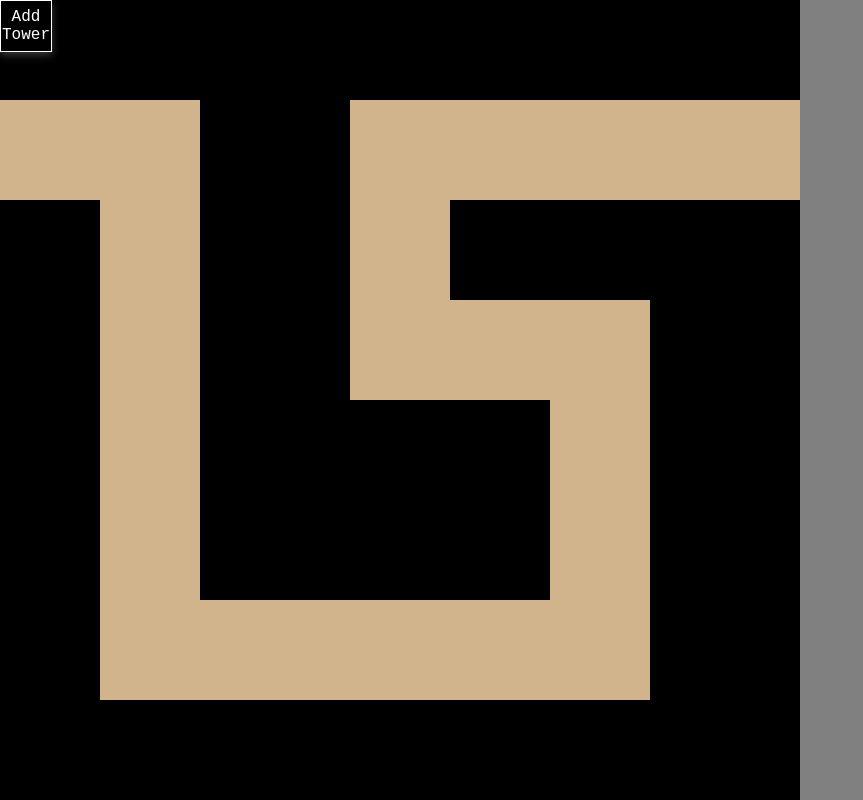
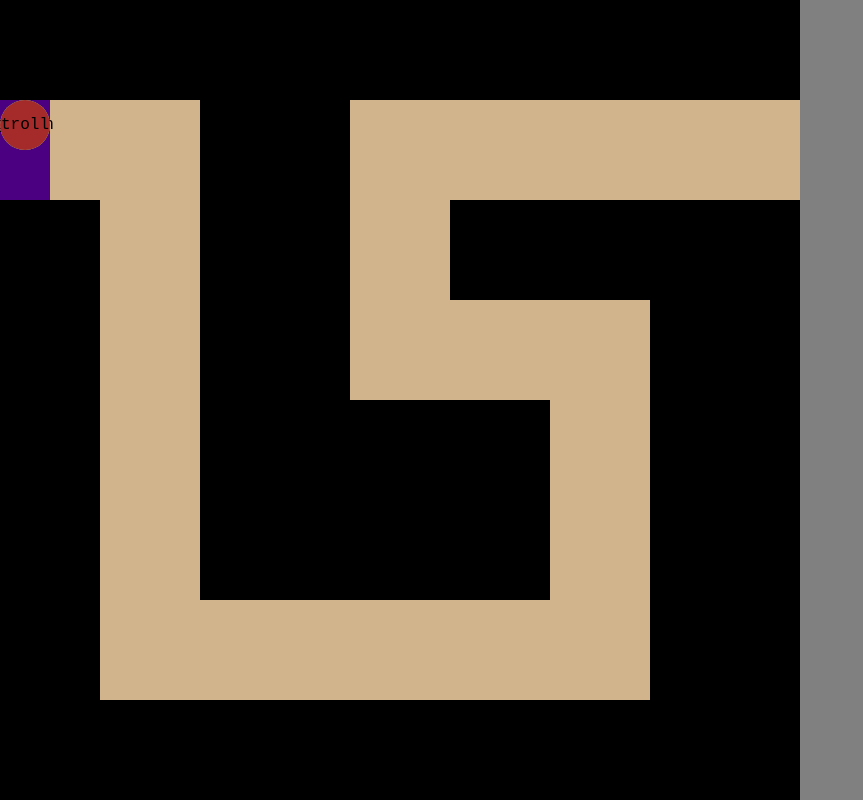
Before and after one commit to Isaac799/tower-defense, a plain HTML site: page index.html in a window 1280 px wide. Shown: the whole page, without its empty margins (0-863 px from the left). Drawn offline with Linux system fonts and the light colour scheme.

Commit message:
spawn and draw enemies

```diff
--- a/index.html
+++ b/index.html
@@ -12,5 +12,6 @@
         </head>
         <body>
                 <div id="board"></div>
+                <div id="boardE"></div>
         </body>
 </html>
--- a/script.js
+++ b/script.js
@@ -1,6 +1,7 @@
 const base = 1;
 const difficulty = 2;
 const scale = 50;
+const tick = 600;
 
 function isBitActive(number, bitPosition) {
         const mask = 1 << bitPosition;
@@ -23,6 +24,12 @@ function doubleValuesIfKeyExists(obj1, obj2) {
 }>}
  */
 const tileDict = new Map();
+
+tileDict.set(-1, {
+        name: "spawn",
+        backgroundColor: "indigo",
+        enemyTravel: false,
+});
 
 tileDict.set(0, {
         name: "none",
@@ -70,7 +77,7 @@ towerDict.set(2, {
         name: "mage",
         damage: base * 4,
         speed: base * 4,
-        backgroundColor: "purple",
+        backgroundColor: "yellow",
 });
 
 /**
@@ -94,7 +101,7 @@ enemyDict.set(2, {
         name: "troll",
         health: base * 8 * (difficulty / 5 + 1),
         speed: base * 2 * (difficulty / 10 + 1),
-        backgroundColor: "lightbrown",
+        backgroundColor: "brown",
 });
 
 enemyDict.set(4, {
@@ -109,6 +116,10 @@ function PX(value) {
 
 class Program {
         /**
+         * @type {[number, number][]}
+         */
+        spawnPoints = [];
+        /**
          * @type {undefined | [number, number]}
          */
         selectedTile;
@@ -121,8 +132,8 @@ class Program {
         map = [
                 [0, 0, 0, 0, 0, 0, 0, 0, 0, 0, 0, 0, 0, 0, 0, 0],
                 [0, 0, 0, 0, 0, 0, 0, 0, 0, 0, 0, 0, 0, 0, 0, 0],
-                [1, 1, 1, 1, 0, 0, 0, 1, 1, 1, 1, 1, 1, 1, 1, 1],
-                [1, 1, 1, 1, 0, 0, 0, 1, 1, 1, 1, 1, 1, 1, 1, 1],
+                [-1, 1, 1, 1, 0, 0, 0, 1, 1, 1, 1, 1, 1, 1, 1, 1],
+                [-1, 1, 1, 1, 0, 0, 0, 1, 1, 1, 1, 1, 1, 1, 1, 1],
                 [0, 0, 1, 1, 0, 0, 0, 1, 1, 0, 0, 0, 0, 0, 0, 0],
                 [0, 0, 1, 1, 0, 0, 0, 1, 1, 0, 0, 0, 0, 0, 0, 0],
                 [0, 0, 1, 1, 0, 0, 0, 1, 1, 1, 1, 1, 1, 0, 0, 0],
@@ -136,16 +147,40 @@ class Program {
                 [0, 0, 0, 0, 0, 0, 0, 0, 0, 0, 0, 0, 0, 0, 0, 0],
                 [0, 0, 0, 0, 0, 0, 0, 0, 0, 0, 0, 0, 0, 0, 0, 0],
         ];
+        mapE = [
+                [0, 0, 0, 0, 0, 0, 0, 0, 0, 0, 0, 0, 0, 0, 0, 0],
+                [0, 0, 0, 0, 0, 0, 0, 0, 0, 0, 0, 0, 0, 0, 0, 0],
+                [0, 0, 0, 0, 0, 0, 0, 0, 0, 0, 0, 0, 0, 0, 0, 0],
+                [0, 0, 0, 0, 0, 0, 0, 0, 0, 0, 0, 0, 0, 0, 0, 0],
+                [0, 0, 0, 0, 0, 0, 0, 0, 0, 0, 0, 0, 0, 0, 0, 0],
+                [0, 0, 0, 0, 0, 0, 0, 0, 0, 0, 0, 0, 0, 0, 0, 0],
+                [0, 0, 0, 0, 0, 0, 0, 0, 0, 0, 0, 0, 0, 0, 0, 0],
+                [0, 0, 0, 0, 0, 0, 0, 0, 0, 0, 0, 0, 0, 0, 0, 0],
+                [0, 0, 0, 0, 0, 0, 0, 0, 0, 0, 0, 0, 0, 0, 0, 0],
+                [0, 0, 0, 0, 0, 0, 0, 0, 0, 0, 0, 0, 0, 0, 0, 0],
+                [0, 0, 0, 0, 0, 0, 0, 0, 0, 0, 0, 0, 0, 0, 0, 0],
+                [0, 0, 0, 0, 0, 0, 0, 0, 0, 0, 0, 0, 0, 0, 0, 0],
+                [0, 0, 0, 0, 0, 0, 0, 0, 0, 0, 0, 0, 0, 0, 0, 0],
+                [0, 0, 0, 0, 0, 0, 0, 0, 0, 0, 0, 0, 0, 0, 0, 0],
+                [0, 0, 0, 0, 0, 0, 0, 0, 0, 0, 0, 0, 0, 0, 0, 0],
+                [0, 0, 0, 0, 0, 0, 0, 0, 0, 0, 0, 0, 0, 0, 0, 0],
+        ];
 
         /**
          * @type {HTMLElement}
          */
         board;
+        /**
+         * @type {HTMLElement}
+         */
+        boardE;
         // posX = 100;
         // posY = 100;
         constructor() {
                 this.board = document.getElementById("board");
+                this.boardE = document.getElementById("boardE");
                 this.DrawTiles();
+                this.spawnPoints = this.DetermineSpawnPoints();
         }
 
         DrawTiles() {
@@ -156,6 +191,30 @@ class Program {
                                 this.DrawTile(x, y);
                         }
                 }
+        }
+
+        DrawTile(x, y) {
+                // console.log("drawing tile", x, y);
+                let tileKey = this.map[x][y];
+                let tile = tileDict.get(tileKey);
+
+                let el = document.createElement("div");
+                el.classList.add("tile");
+                if (tile.name === "none") {
+                        el.classList.add("tile-modifiable");
+                        el.addEventListener("contextmenu", (event) => {
+                                event.preventDefault();
+                                this.DrawAddTowerContextMenu(x, y);
+                                this.selectedTile = [x, y];
+                        });
+                }
+                el.style.height = PX(base);
+                el.style.width = PX(base);
+                el.style.backgroundColor = tile.backgroundColor;
+                el.style.top = PX(x);
+                el.style.left = PX(y);
+
+                this.board.appendChild(el);
         }
 
         RemoveAllDrawAddTowerContextMenu() {
@@ -183,44 +242,12 @@ class Program {
                 this.board.appendChild(el);
                 return el;
         }
-
-        DrawTile(x, y) {
-                // console.log("drawing tile", x, y);
-                let tileKey = this.map[x][y];
-                let tile = tileDict.get(tileKey);
-
-                let el = document.createElement("div");
-                el.classList.add("tile");
-                if (tile.name === "none") {
-                        el.classList.add("tile-modifiable");
-                        el.addEventListener("contextmenu", (event) => {
-                                event.preventDefault();
-                                this.DrawAddTowerContextMenu(x, y);
-                                this.selectedTile = [x, y];
-                        });
-                }
-                el.style.height = PX(base);
-                el.style.width = PX(base);
-                el.style.backgroundColor = tile.backgroundColor;
-                el.style.top = PX(x);
-                el.style.left = PX(y);
-
-                this.board.appendChild(el);
-        }
-
-        ProgressRound() {
-                console.log("progressing round");
-                this.round += 1;
-                let enemys = this.DetermineEnemy(this.round);
-                console.log(" * * * enemys", enemys);
-        }
-
-        DetermineEnemy(r) {
+        DetermineEnemiesForRound(r) {
                 let enemyCounts = {};
                 for (let i = 1; i <= r + 1; i++) {
                         const enemy = i - 1;
                         if (i < r) {
-                                let o = this.DetermineEnemy(enemy);
+                                let o = this.DetermineEnemiesForRound(enemy);
                                 enemyCounts = doubleValuesIfKeyExists(
                                         enemyCounts,
                                         o
@@ -237,18 +264,114 @@ class Program {
                 return enemyCounts;
         }
 
+        /**
+         * @returns {[number, number]}
+         */
+        DetermineSpawnPoints() {
+                let options = [];
+                for (let x = 0; x < this.map.length; x++) {
+                        const row = this.map[x];
+                        for (let y = 0; y < row.length; y++) {
+                                let tileKey = this.map[x][y];
+                                let tile = tileDict.get(tileKey);
+                                if (tile.name === "spawn") {
+                                        options.push([x, y]);
+                                }
+                        }
+                }
+                return options;
+        }
+
+        /**
+         *
+         * @returns {[number, number]}
+         */
+        PickRandomSpawn() {
+                return this.spawnPoints[
+                        Math.floor(Math.random() * this.spawnPoints.length)
+                ];
+        }
+
+        DrawEnemies() {
+                for (let x = 0; x < this.mapE.length; x++) {
+                        const row = this.mapE[x];
+                        for (let y = 0; y < row.length; y++) {
+                                const col = row[y];
+                                this.DrawEnemy(x, y);
+                        }
+                }
+        }
+
+        DrawEnemy(x, y) {
+                let unit = this.mapE[x][y];
+                if (!unit) {
+                        return;
+                }
+
+                let el = document.createElement("div");
+                el.classList.add("tile-unit");
+                // if (tile.name === "none") {
+                //         el.classList.add("tile-unit");
+                //         el.addEventListener("contextmenu", (event) => {
+                //                 event.preventDefault();
+                //                 this.DrawAddTowerContextMenu(x, y);
+                //                 this.selectedTile = [x, y];
+                //         });
+                // }
+                el.style.height = PX(base);
+                el.style.width = PX(base);
+                el.style.backgroundColor = unit.backgroundColor;
+                el.innerText = unit.name;
+                el.style.top = PX(x);
+                el.style.left = PX(y);
+
+                this.boardE.appendChild(el);
+        }
+
+        AddEnemyToMap(unit) {
+                let spawnPoint = this.PickRandomSpawn();
+                this.mapE[spawnPoint[0]][spawnPoint[1]] = unit;
+        }
+
+        /**
+         * @param {{[x:number]:number}} enemies
+         */
+        AddEnemiesToMap(enemies) {
+                let units = Object.entries(enemies);
+                // console.log(units);
+                for (let i = 0; i < units.length; i++) {
+                        let enemy = units[i];
+                        let unitIdentifier = parseInt(enemy[0]);
+                        let unitCount = enemy[1];
+                        let unit = enemyDict.get(unitIdentifier);
+                        for (let j = 0; j < unitCount; j++) {
+                                this.AddEnemyToMap(unit);
+                        }
+                }
+        }
+
+        ProgressRound() {
+                console.log("progressing round");
+                this.round += 1;
+                let enemies = this.DetermineEnemiesForRound(this.round);
+                this.AddEnemiesToMap(enemies);
+                this.DrawEnemies();
+        }
+
+        MainLoop() {
+                let spawning = true;
+                while (spawning) {
+                        setTimeout(() => {
+                                spawning;
+                        }, 1000);
+                }
+        }
+
         Run() {
                 this.ProgressRound();
                 this.ProgressRound();
-                this.ProgressRound();
-                this.ProgressRound();
-                this.ProgressRound();
-                this.ProgressRound();
-                this.ProgressRound();
-                this.ProgressRound();
-                this.ProgressRound();
-                this.ProgressRound();
-                this.ProgressRound();
+
+                // setInterval(() => {}, tick);
         }
 }
 
--- a/style.css
+++ b/style.css
@@ -10,13 +10,16 @@ body {
         background-color: gray;
 }
 
-#board {
-        position: relative;
+#board,
+#boardE {
+        position: fixed;
+        inset: 0;
         width: 100vw;
         height: 100vh;
 }
 
-.tile {
+.tile,
+.tile-unit {
         position: absolute;
 }
 
@@ -44,3 +47,11 @@ body {
         border-bottom-right-radius: 1.5rem;
         border-bottom-left-radius: 1.5rem;
 }
+
+.tile-unit {
+        border-radius: 50%;
+        display: flex;
+        justify-content: center;
+        align-items: center;
+        text-align: center;
+}
```
